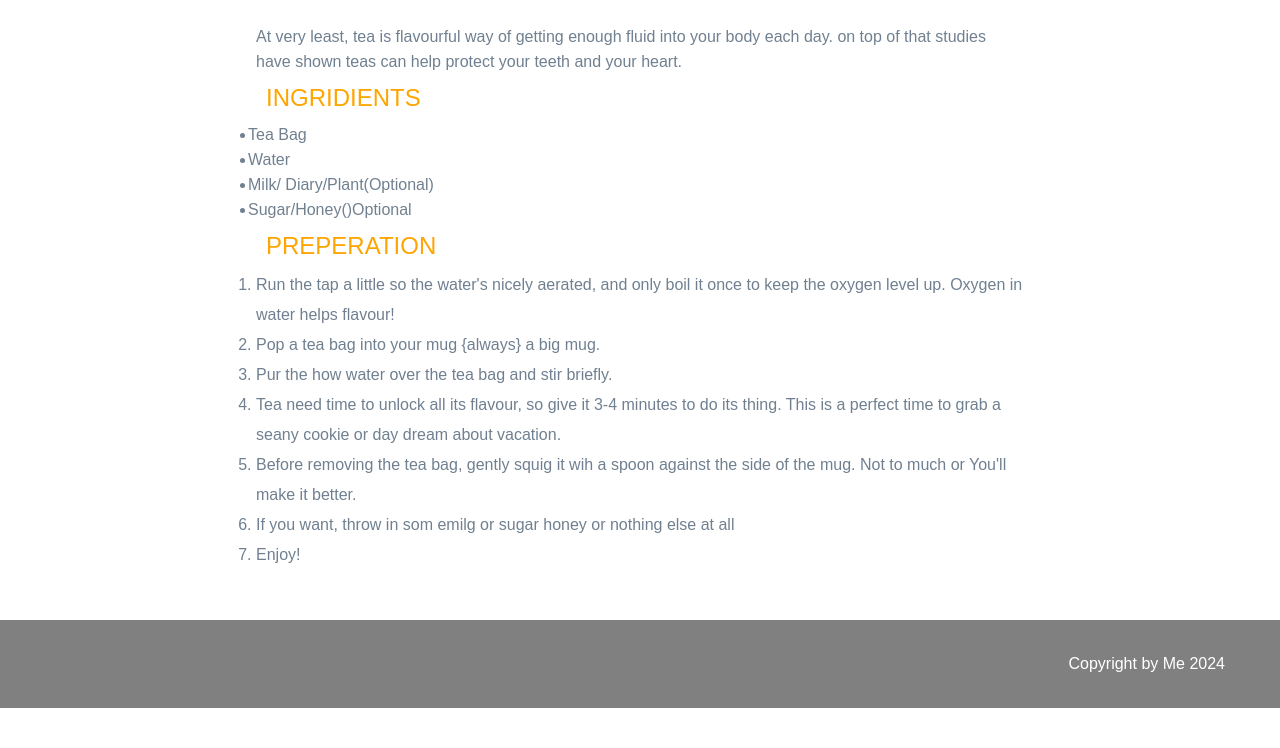
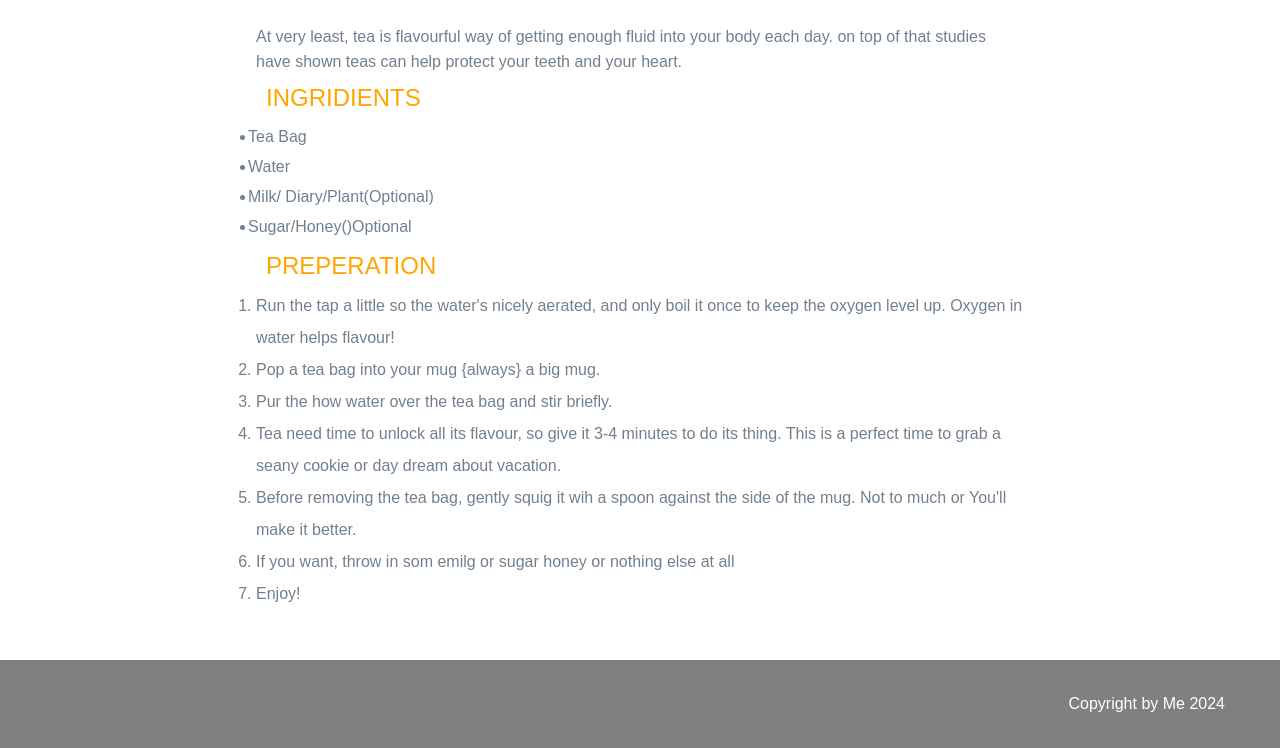
Before and after one commit to vuxcode/we1-project-LaurentKadeko23, a plain HTML site: page index.html in a window 1280 px wide. Shown: the part 627-1375 px from the top of the page. Before the commit the page ends 1335 px from the top, so only its background shows below. Drawn offline with Linux system fonts and the light colour scheme.

Commit message:
changed some spacing

```diff
--- a/styles.css
+++ b/styles.css
@@ -10,11 +10,11 @@ body{
 }
 
 #ingridients ul li{
-  line-height: 25px;
+  line-height: 30px;
 }
 
 #preperation ol li{
-  line-height: 30px;
+  line-height: 32px;
 }
 
 header p{
```
